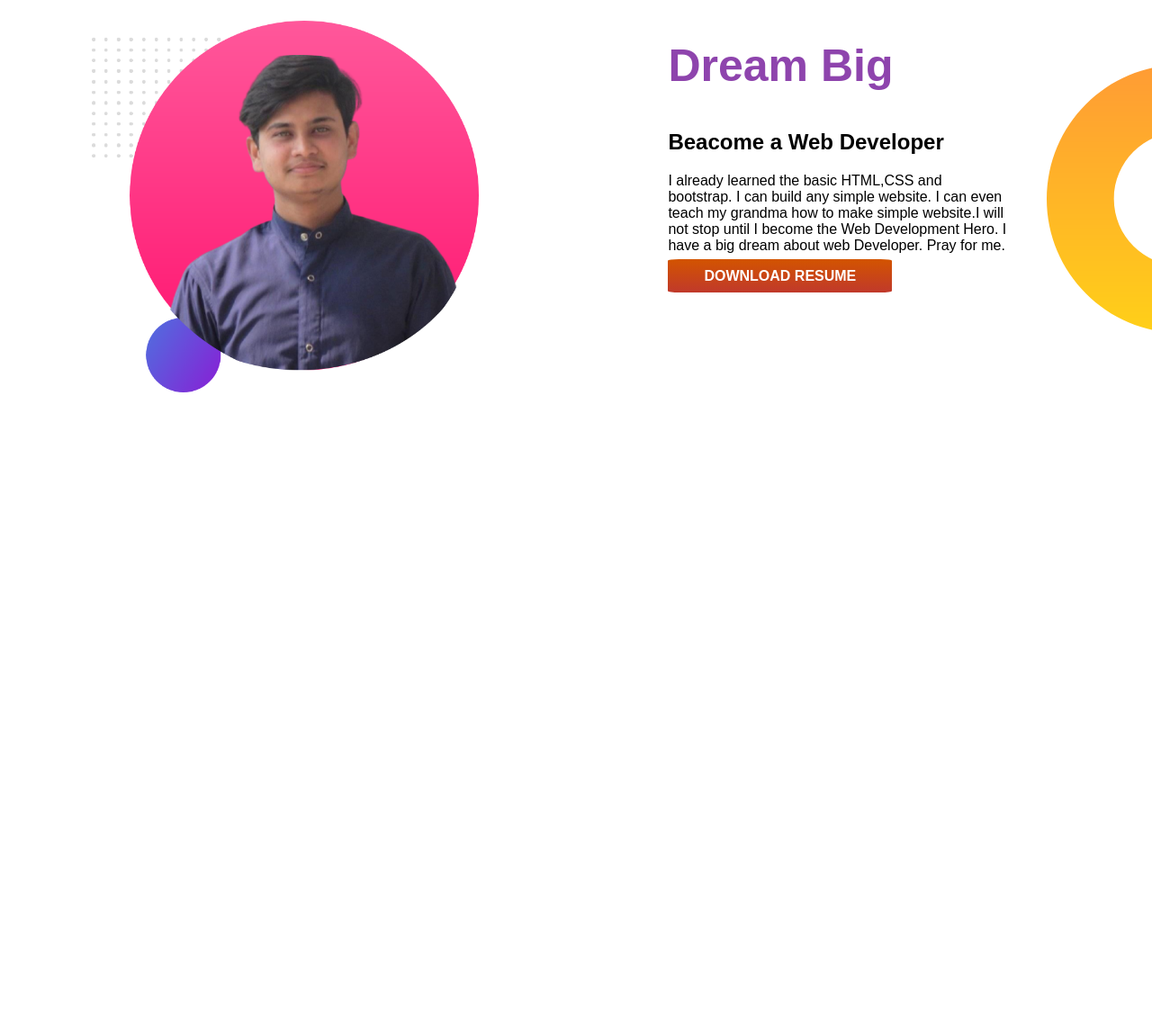
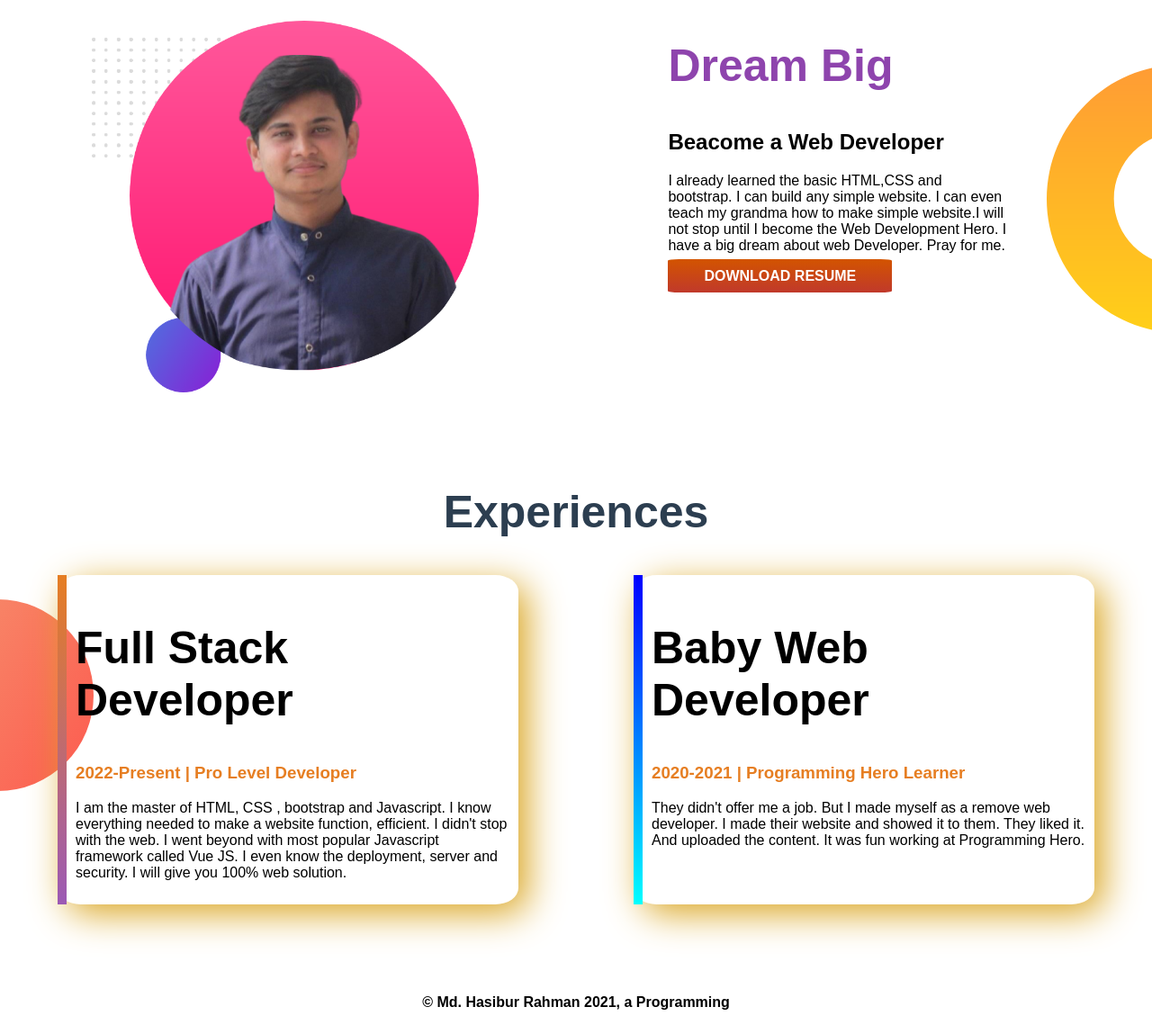
Before and after one commit to Hasibur013/my-portfolio, a plain HTML site: page index.html in a window 1280 px wide. Shown: the part 548-1687 px from the top of the page at 90% size. Before the commit the page ends 988 px from the top, so only its background shows below. Drawn offline with Linux system fonts and the light colour scheme; a web font is replaced by a local one.

Commit message:
Full complete

```diff
--- a/index.html
+++ b/index.html
@@ -45,6 +45,33 @@
             <a class="button" href="" target="_blank">DOWNLOAD RESUME</a>
         </div>
     </section>
+
+    <section class="section-3">
+        <div class="flexible">
+            <h1>Experiences</h1>
+        </div>
+        <div class="flexible-container">
+            <div id="border-design" class="shadow-box">
+                <h1>Full Stack Developer</h1>
+                <h3 class="orange">2022-Present | Pro Level Developer</h3>
+                <p>I am the master of HTML, CSS , bootstrap and Javascript. I know everything needed to make a website
+                    function,
+                    efficient. I didn't stop with the web. I went beyond with most popular Javascript framework called
+                    Vue JS. I even know the deployment, server and security. I will give you 100% web solution.</p>
+            </div>
+            <div id="Border-design-2" class="shadow-box">
+                <h1>Baby Web Developer</h1>
+                <h3 class="orange">2020-2021 | Programming Hero Learner</h3>
+                <p>They didn't offer me a job. But I made myself as a remove web developer. I made their website and
+                    showed it to them. They liked it. And uploaded the content. It was fun working at Programming Hero.
+                </p>
+            </div>
+        </div>
+    </section>
+
+    <footer>
+        <p>© Md. Hasibur Rahman 2021, a Programming </p>
+    </footer>
 </body>
 
 </html>
--- a/style.css
+++ b/style.css
@@ -39,6 +39,7 @@ h1{
     background-image: url(img/dream-bg.png);
     background-repeat: no-repeat;
     background-position: right;
+    margin-bottom: 100px;
 
 }
 .section-2 h1{
@@ -49,3 +50,48 @@ h1{
     width: 70%;
 
 }
+
+.section-3{
+    margin-bottom: 100px;
+    background-image: url(img/exp-bg.png);
+    background-repeat: no-repeat;
+    background-position: left;
+
+}
+
+.flexible-container{
+    display: flex;
+}
+.flexible{
+    text-align: center;
+    font-weight: 900;
+    color: #2c3e50;
+}
+
+.shadow-box{
+    width: 40%;
+    margin-left: 5%;
+    margin-right: 5%;
+    box-shadow: 10px 10px 40px goldenrod;
+    padding: 10px;
+    border-radius: 5%;
+}
+
+#border-design{
+
+    border-left: 10px solid;
+    border-image: linear-gradient(#e67e22, #9b59b6);
+    border-image-slice: 1;
+
+}
+
+#Border-design-2{
+    border-left: 10px solid;
+    border-image: linear-gradient(blue, cyan);
+    border-image-slice: 1;
+}
+
+footer{
+    text-align: center;
+    font-weight: 900;
+}
```
Also changed, not shown: img/jhankar.png (deleted), img/my-bg2.png (deleted).
